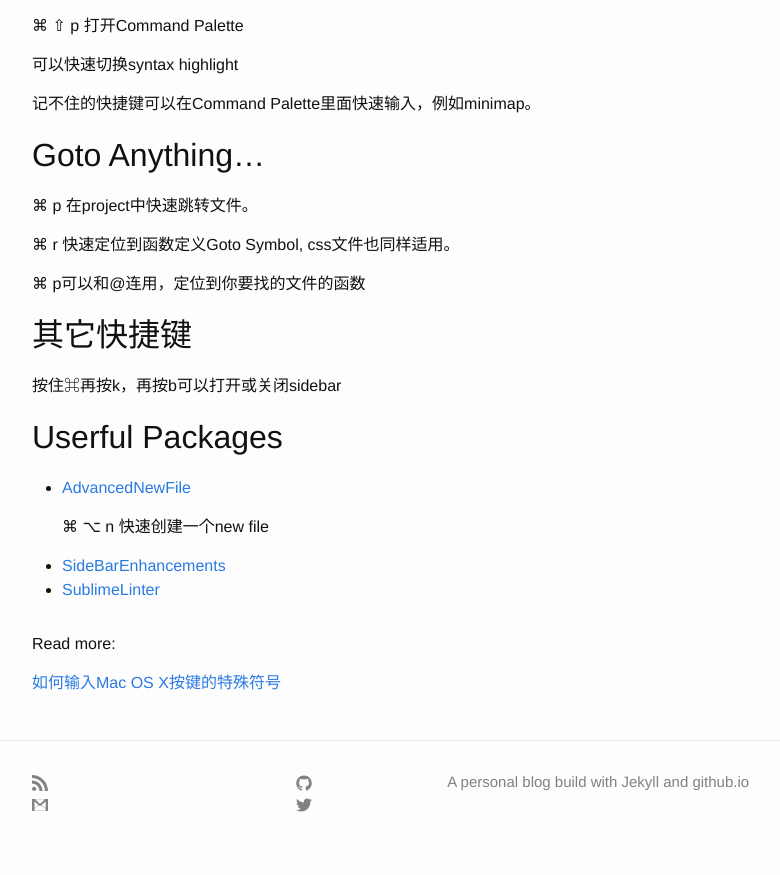
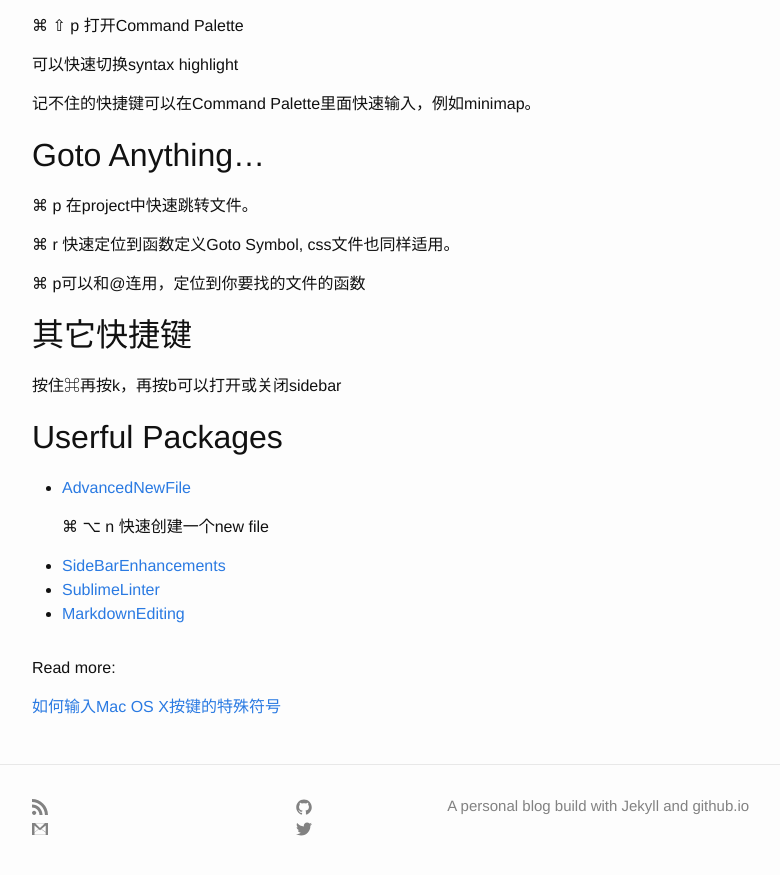
Before and after one commit to nickyfoto/Blog, a Jekyll site: the page built from _posts/2016-02-20-sublime-text.md, in a window 1280 px wide and 900 px high, scrolled down 980 px. Shown: the top 875 px of the window, without its empty margins (238-1018 px from the left). Built offline with Jekyll 4.4.1, drawn with Linux system fonts in a browser that asks for light colours.

Commit message:
update style

```diff
--- a/_layouts/page.html
+++ b/_layouts/page.html
@@ -14,7 +14,7 @@
 </article>
 
 <style>
-li {
+.post-content li {
     display: block;
 }
 </style>
--- a/_posts/2016-02-20-sublime-text.md
+++ b/_posts/2016-02-20-sublime-text.md
@@ -66,7 +66,9 @@
 
 * [SideBarEnhancements][2]
 * [SublimeLinter][3]
+* [MarkdownEditing][4]
 
 [1]:https://github.com/skuroda/Sublime-AdvancedNewFile
 [2]:https://github.com/titoBouzout/SideBarEnhancements
 [3]:http://www.sublimelinter.com/en/latest/
+[4]:https://github.com/SublimeText-Markdown/MarkdownEditing
```
